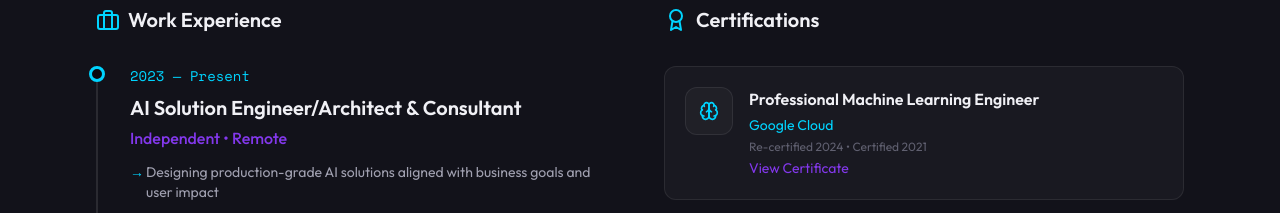
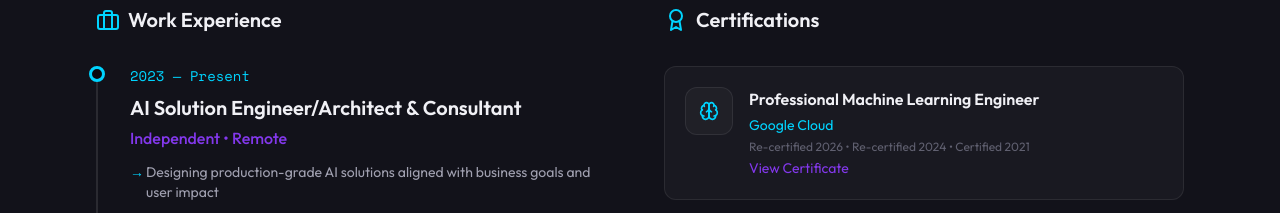
Before and after one commit to Saoussen-CH/Saoussen-CH.github.io, a React (Vite) app: page / in a window 1280 px wide. Shown: the part 6080-6293 px from the top of the page. Built offline with nearby package versions, Linux system fonts and the light colour scheme; the HTML template or start-up script is replaced by a standard one.

Commit message:
Update PMLE recertifiction date

```diff
--- a/src/data/profile.ts
+++ b/src/data/profile.ts
@@ -49,7 +49,7 @@ export const certifications: Certification[] = [
     emoji: '🎓',
     title: 'Professional Machine Learning Engineer',
     provider: 'Google Cloud',
-    date: 'Re-certified 2024 • Certified 2021',
+    date: 'Re-certified 2026 • Re-certified 2024 • Certified 2021',
     url: 'https://www.credly.com/badges/5455aac3-c76a-4795-bba5-89b3ae70c7f3/public_url',
   },
   {
```
